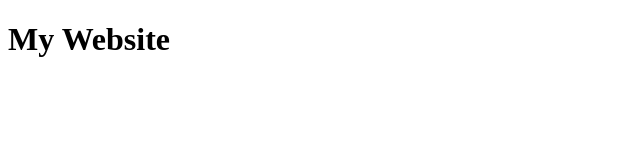
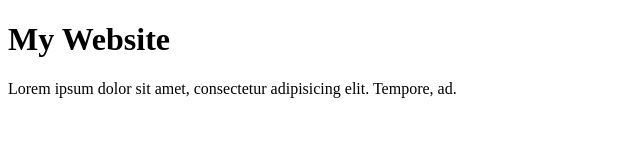
Before and after one commit to ukhealth/webtemplate, a website: page index.html in a window 1280 px wide. Shown: the whole page, without its empty margins (0-640 px from the left). Drawn offline with Linux system fonts and the light colour scheme.

Commit message:
added some text

```diff
--- a/index.html
+++ b/index.html
@@ -9,6 +9,7 @@
 </head>
 <body>
     <h1>My Website</h1>
+    <p>Lorem ipsum dolor sit amet, consectetur adipisicing elit. Tempore, ad.</p>
 
     <script src="app.js"></script>
 </body>
```
Also changed, not shown: 1 other file.
